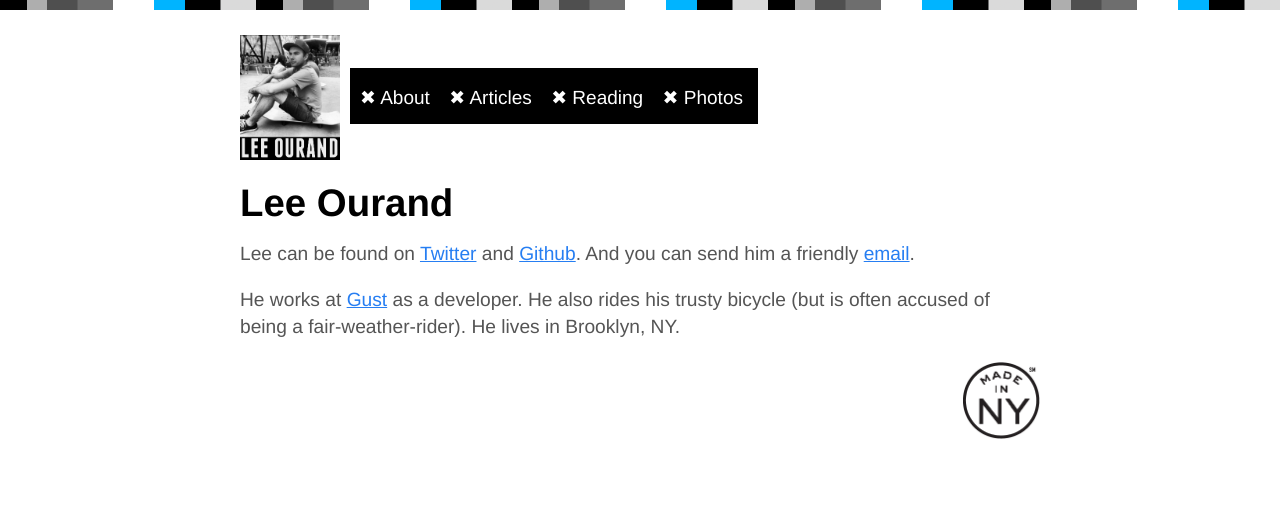
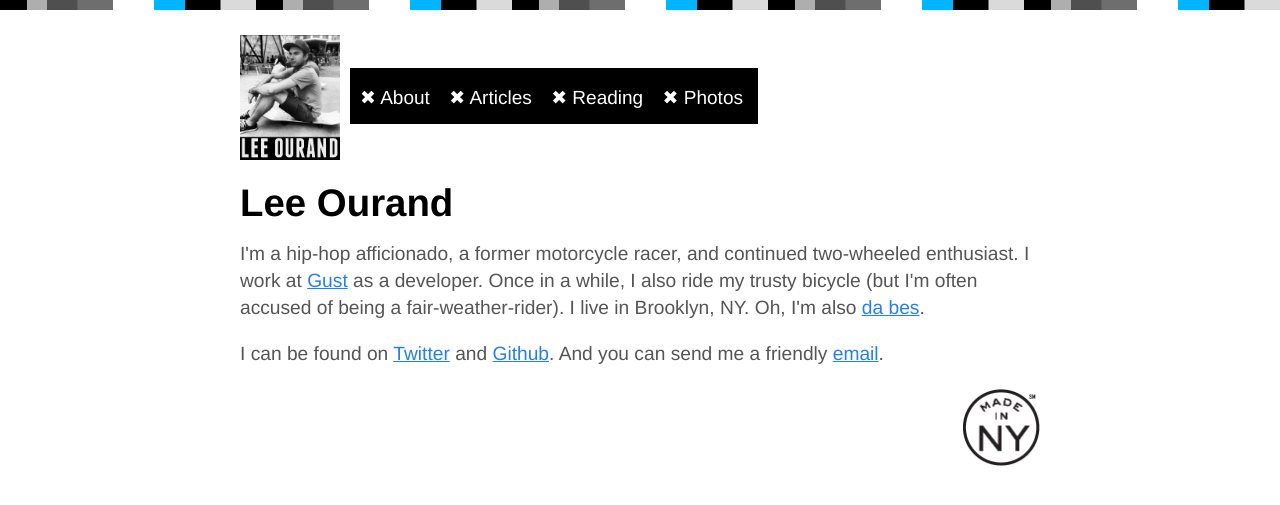
Before and after one commit to leeourand/leeourand.github.com, a Jekyll site: the page built from about/index.html, in a window 1280 px wide. Shown: the top 505 px of the page. Built offline with Jekyll 4.4.1, drawn with Linux system fonts in a browser that asks for light colours; comment, search, counter and statistics services are not loaded.

Commit message:
Make my about page suck less

```diff
--- a/about/index.html
+++ b/about/index.html
@@ -3,5 +3,5 @@ layout: post
 title: Lee Ourand
 ---
 
-<p>Lee can be found on <a href="http://twitter.com/leeourand">Twitter</a> and <a href="http://github.com/leeourand">Github</a>. And you can send him a friendly <a href="mailto: &#108;&#101;&#101;&#064;&#108;&#101;&#101;&#111;&#117;&#114;&#097;&#110;&#100;&#046;&#099;&#111;&#109;">email</a>.</p>
-<p>He works at <a href="http://gust.com">Gust</a> as a developer. He also rides his trusty bicycle (but is often accused of being a fair-weather-rider). He lives in Brooklyn, NY.</p>
+<p>I'm a hip-hop afficionado, a former motorcycle racer, and continued two-wheeled enthusiast. I work at <a href="http://gust.com">Gust</a> as a developer. Once in a while, I also ride my trusty bicycle (but I'm often accused of being a fair-weather-rider). I live in Brooklyn, NY. Oh, I'm also <a href="http://www.youtube.com/watch?v=ZVUyyHYkBHk">da bes</a>.</p>
+<p>I can be found on <a href="http://twitter.com/leeourand">Twitter</a> and <a href="http://github.com/leeourand">Github</a>. And you can send me a friendly <a href="mailto: &#108;&#101;&#101;&#064;&#108;&#101;&#101;&#111;&#117;&#114;&#097;&#110;&#100;&#046;&#099;&#111;&#109;">email</a>.</p>
```
